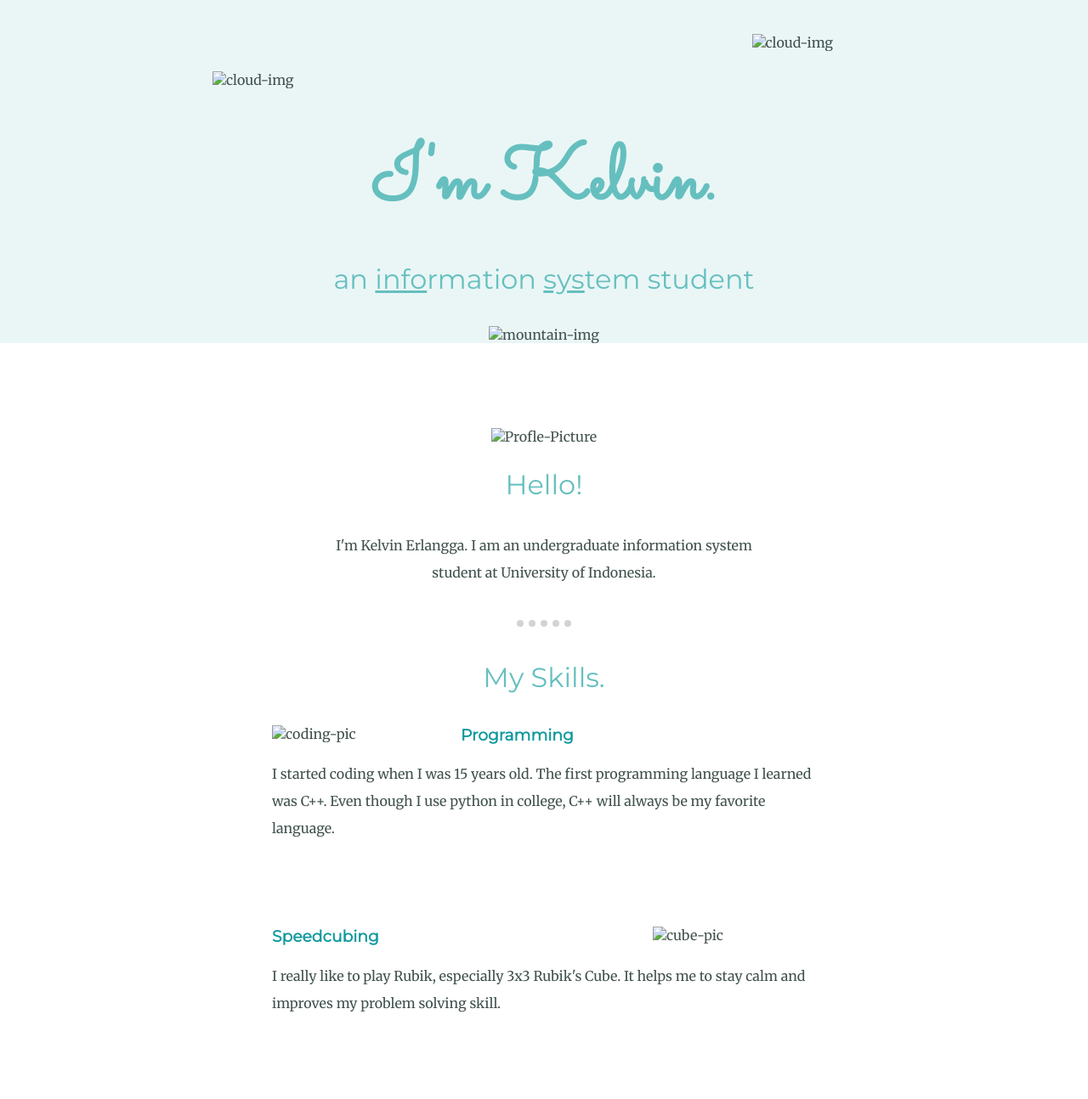
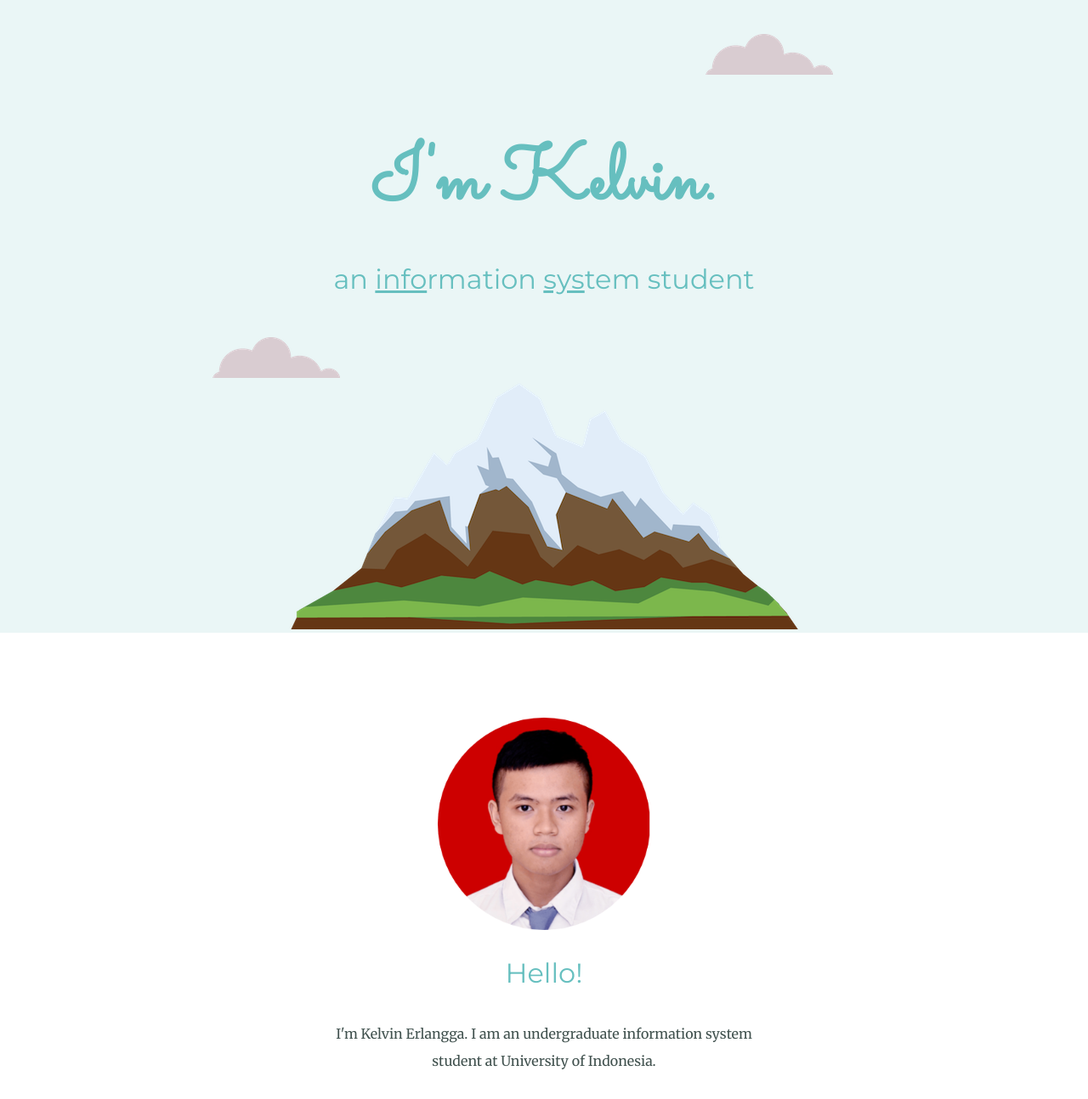
Before and after one commit to kelvin2007/Web, a plain HTML site: page index.html in a window 1280 px wide. Shown: the top 1294 px of the page at 85% size. Drawn offline with Linux system fonts and the light colour scheme; files that its build step writes are made by us from their sources.

Commit message:
Update index.html

```diff
--- a/index.html
+++ b/index.html
@@ -3,7 +3,7 @@
   <head>
     <meta charset="utf-8">
     <title>Kelvin Erlangga</title>
-    <link rel="stylesheet" href="css/styles.css">
+    <link rel="stylesheet" href="styles.css">
     <link rel="icon" href="favicon.ico">
     <link rel="preconnect" href="https://fonts.gstatic.com">
     <link rel="preconnect" href="https://fonts.gstatic.com">
@@ -12,15 +12,15 @@
   </head>
   <body>
     <div class="top-container">
-      <img class="top-cloud" src="images/cloud.png" alt="cloud-img">
+      <img class="top-cloud" src="cloud.png" alt="cloud-img">
       <h1>I'm Kelvin.</h1>
       <h2>an <span class="pro">info</span>rmation <span class="pro">sys</span>tem student</h2>
-      <img class="bottom-cloud" src="images/cloud.png" alt="cloud-img">
-      <img src="images/mountain.png" alt="mountain-img">
+      <img class="bottom-cloud" src="cloud.png" alt="cloud-img">
+      <img src="mountain.png" alt="mountain-img">
     </div>
     <div class="middle-container">
       <div class="profile">
-        <img class="images" src="images/foto.png" alt="Profle-Picture">
+        <img class="images" src="foto.png" alt="Profle-Picture">
         <h2>Hello!</h2>
         <p class="para">I'm Kelvin Erlangga. I am an undergraduate information system student at University of Indonesia.</p>
       </div>
@@ -28,12 +28,12 @@
       <div class="skills">
         <h2>My Skills.</h2>
         <div class="skill-row">
-          <img class="code-img" src="images/programming.png" alt="coding-pic">
+          <img class="code-img" src="programming.png" alt="coding-pic">
           <h3>Programming</h3>
           <p class="skill1">I started coding when I was 15 years old. The first programming language I learned was C++. Even though I use python in college, C++ will always be my favorite language.</p>
         </div>
         <div class="skill-row">
-          <img class="cube-img" src="images/rubik.png" alt="cube-pic">
+          <img class="cube-img" src="rubik.png" alt="cube-pic">
           <h3>Speedcubing</h3>
           <p class="skill2">I really like to play Rubik, especially 3x3 Rubik's Cube. It helps me to stay calm and improves my problem solving skill.</p>
         </div>
```
